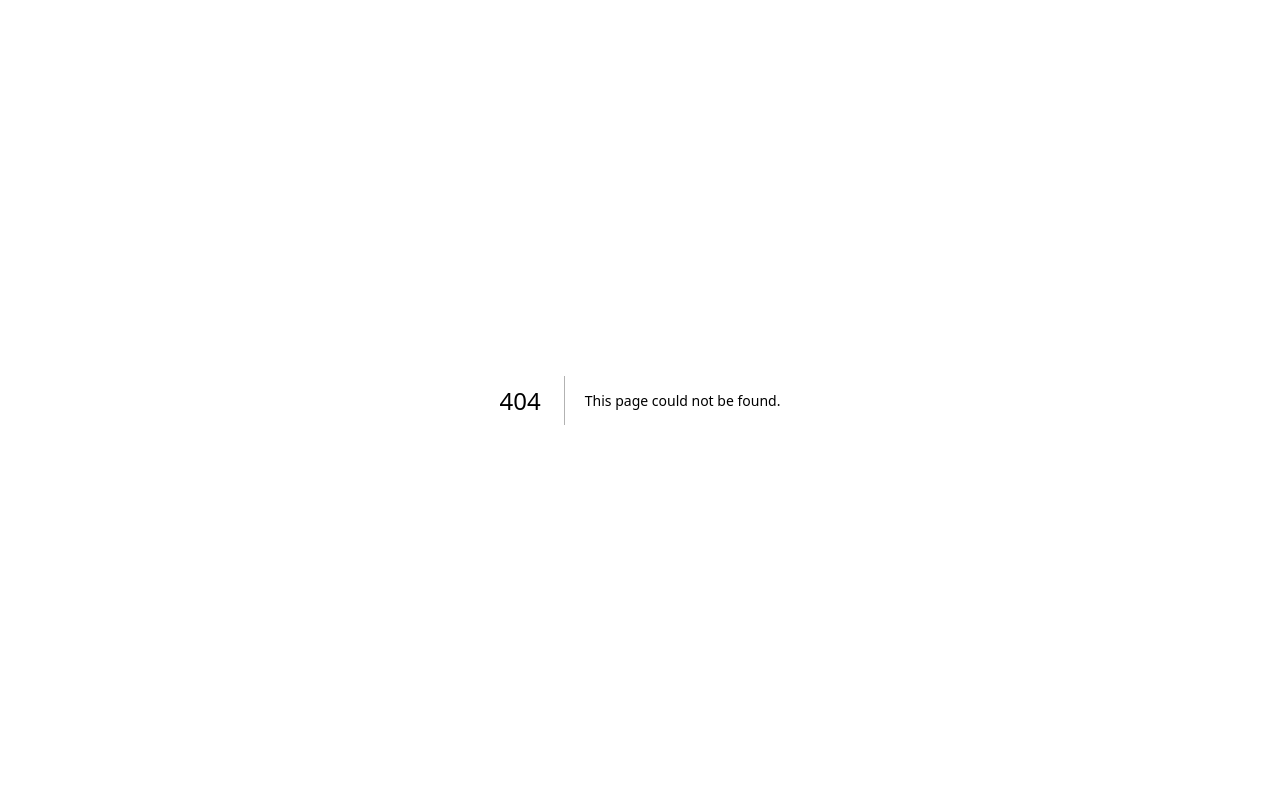
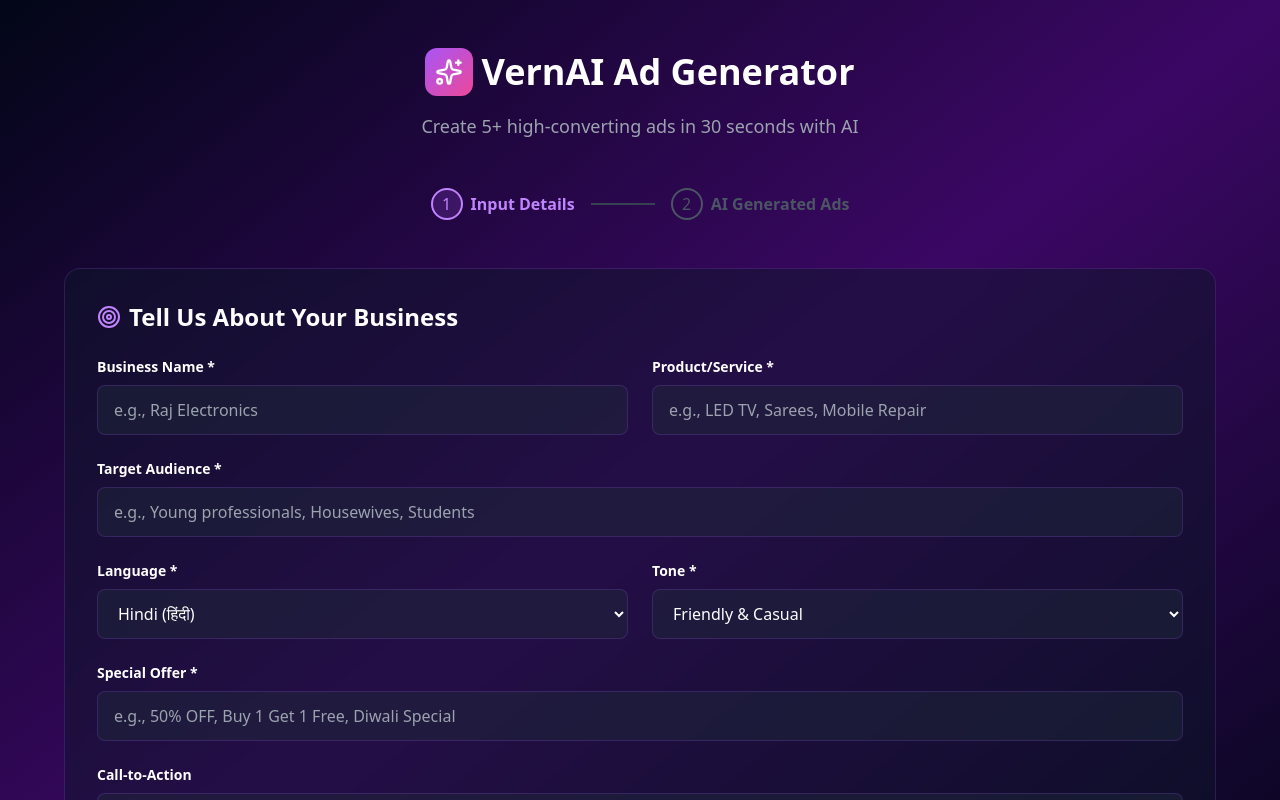
Before and after one commit to himanshumannu51-collab/vernai-ads, a Next.js app: page /generate in a window 1280 px wide. Before the commit this address had no page. Shown: the top 800 px of the page. Built offline with nearby package versions, Linux system fonts and the light colour scheme.

Commit message:
Create generate.js

```diff
--- /dev/null
+++ b/pages/generate.js
@@ -0,0 +1,5 @@
+import AIAdGenerator from '../components/AIAdGenerator';
+
+export default function GeneratePage() {
+  return <AIAdGenerator />;
+}
```
